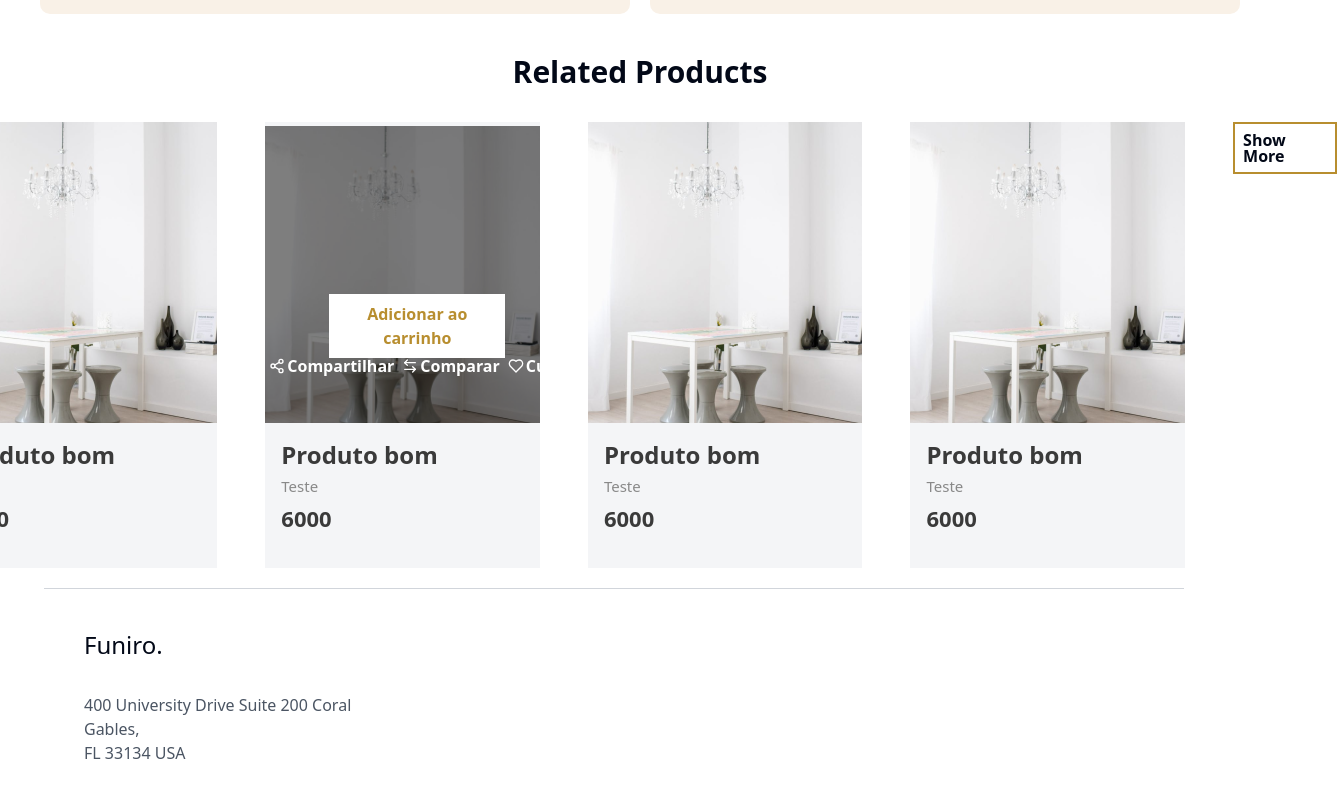
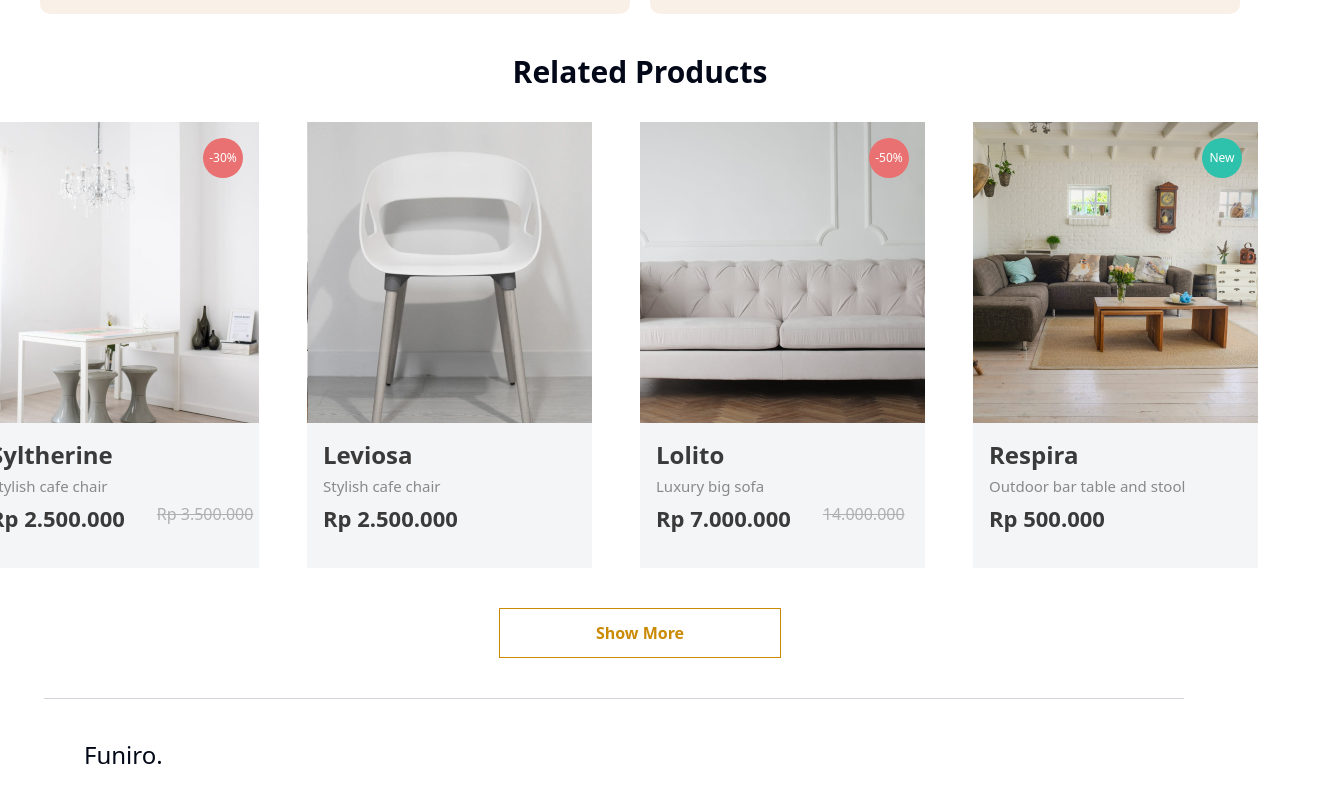
Before and after one commit to Aprender-e-Crescer/e-commerce, a React (Vite) app: page / in a window 1280 px wide. Shown: the part 1700-2500 px from the top of the page, 1337 px wide, since content can reach past the window. Built offline with nearby package versions, Linux system fonts and the light colour scheme.

Commit message:
subindo final

```diff
--- a/src/pages/SingleProduct.tsx
+++ b/src/pages/SingleProduct.tsx
@@ -6,45 +6,60 @@ import { Descricao } from '../components/Description'
 import { ProductCard } from '@/components/ProductCard'
 import { Header } from '@/components/Header'
 import image1 from '../assets/Images.png'
-import { Button } from '../components/Button'
+import { Button } from '../components/ButtonHome'
+import Imagem3 from '../assets/Images (3).png'
+import Imagem1 from '../assets/Images (1).png'
+import Imagem2 from '../assets/Images (2).png'
 const linhasDeCards = [
   [
     {
-      descrição: 'Teste',
+      descrição: 'Stylish cafe chair',
       estaComHover: false,
-      titulo: 'Produto bom',
-      valorAtual: '6000',
+      titulo: 'Syltherine',
+      valorAtual: 'Rp 2.500.000',
       img: image1,
+      estaComPorcentagem: true,
+      porcentagem: '-30%',
+      estaComNew: false,
+      temValorPassado: true,
+      valorPassado: 'Rp 3.500.000',
+    },
+    {
+      descrição: 'Stylish cafe chair',
+      estaComHover: false,
+      titulo: 'Leviosa',
+      valorAtual: 'Rp 2.500.000',
+      img: Imagem3,
+      estaComPorcentagem: false,
       porcentagem: '90',
+      estaComNew: false,
+      temValorPassado: false,
       valorPassado: '900',
     },
     {
-      descrição: 'Teste',
-      estaComHover: true,
-      titulo: 'Produto bom',
-      valorAtual: '6000',
-      img: image1,
+      descrição: 'Luxury big sofa',
+      estaComHover: false,
+      titulo: 'Lolito',
+      valorAtual: 'Rp 7.000.000',
+      img: Imagem1,
+      estaComPorcentagem: true,
+      porcentagem: '-50%',
+      estaComNew: false,
+      temValorPassado: true,
+      valorPassado: '14.000.000',
+    },
+    {
+      descrição: 'Outdoor bar table and stool',
+      estaComHover: false,
+      titulo: 'Respira',
+      valorAtual: 'Rp 500.000',
+      img: Imagem2,
+      estaComPorcentagem: false,
       porcentagem: '90',
+      estaComNew: true,
+      temValorPassado: false,
       valorPassado: '900',
     },
-    {
-      descrição: 'Teste',
-      estaComHover: false,
-      titulo: 'Produto bom',
-      valorAtual: '6000',
-      img: image1,
-      porcentagem: '90',
-      valorPassado: '900',
-    },
-    {
-      descrição: 'Teste',
-      estaComHover: false,
-      titulo: 'Produto bom',
-      valorAtual: '6000',
-      img: image1,
-      porcentagem: '90',
-      valorPassado: '900',
-    }
   ],
 ]
 
@@ -76,14 +91,18 @@ export function SingleProduct() {
         <div className=' flex justify-center' >
            {linhasDeCards.map((linha) => (
             <div className="flex gap-x-12">
-          {linha.map(({
+              {linha.map(
+                ({
                   descrição,
                   estaComHover,
                   img,
+                  estaComPorcentagem,
                   porcentagem,
+                  estaComNew,
                   titulo,
                   valorAtual,
-            valorPassado
+                  temValorPassado,
+                  valorPassado,
                 }) => (
                   <ProductCard
                     descrição={descrição}
@@ -91,18 +110,24 @@ export function SingleProduct() {
                     titulo={titulo}
                     valorAtual={valorAtual}
                     img={img}
+                    estaComPorcentagem={estaComPorcentagem}
                     porcentagem={porcentagem}
+                    estaComNew={estaComNew}
+                    temValorPassado={temValorPassado}
                     valorPassado={valorPassado}
                   />
-          ))}
+                )
+              )}
            <div>
-           <Button text='Show More' />
       </div>
         </div>
       ))}
 
       </div>
 
+      <div className='flex justify-center m-10'>
+      <Button />
+      </div>
 
         <Footer />
       </div>
```
Lines whose indentation alone changed are shown as unchanged.
